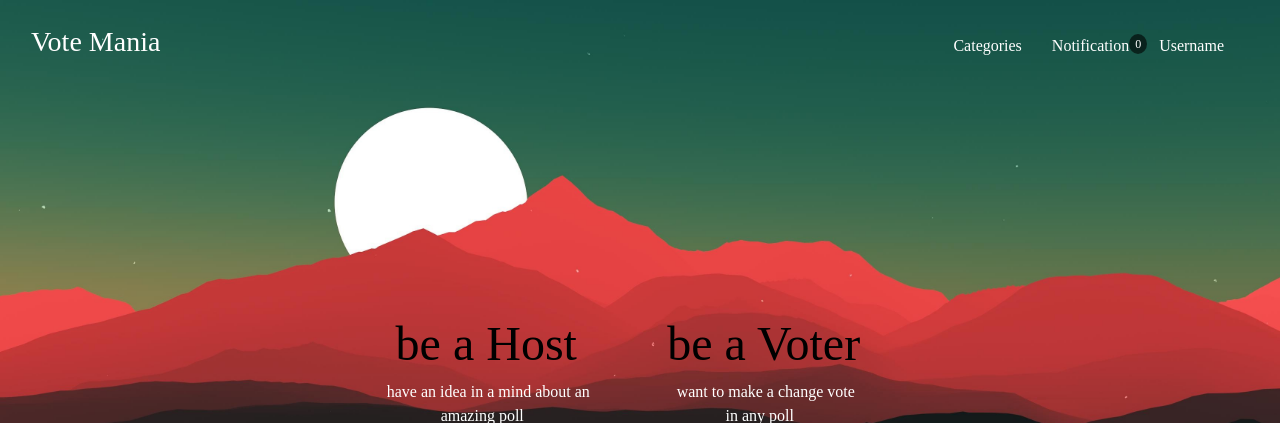
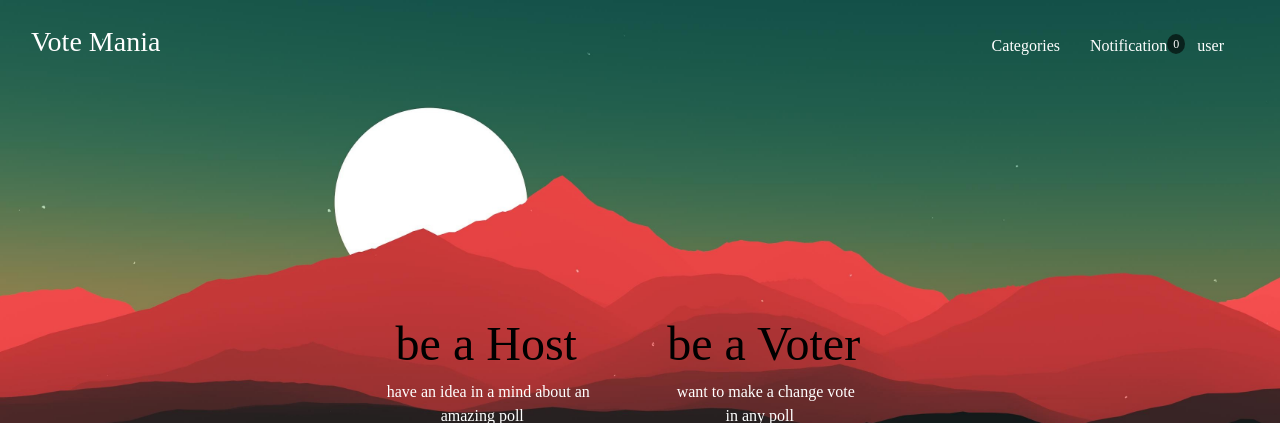
Before and after one commit to moinmk/sem-6-votemania, a PHP site: page /home.php in a window 1280 px wide. Shown: the top 423 px of the page. Run offline with PHP 8.4, Linux system fonts and the light colour scheme; a user stored in the database is signed in; data comes from the database, SQL or seed files in the repository; some libraries are stand-ins or nearby versions.

Commit message:
display username

```diff
--- a/navbar.php
+++ b/navbar.php
@@ -51,7 +51,11 @@
                         </div>
                     </li>
                     <li class="nav-item notificationlink">
-                        <span class="fas fa-user navbar-icons"></span>Username
+                    <?php
+                    $qryres=mysqli_query($connection,"select username from user_details where uid=$uid");
+                    $arr=mysqli_fetch_assoc($qryres);
+                    ?>
+                        <span class="fas fa-user navbar-icons"></span><?php echo $arr['username']?>
                         <div class="notificationdiv" style="margin-left:-5%;width:150px;text-align:center;">
                             <ul style="padding:5px;">
                                 <li>Profile</li>
```
